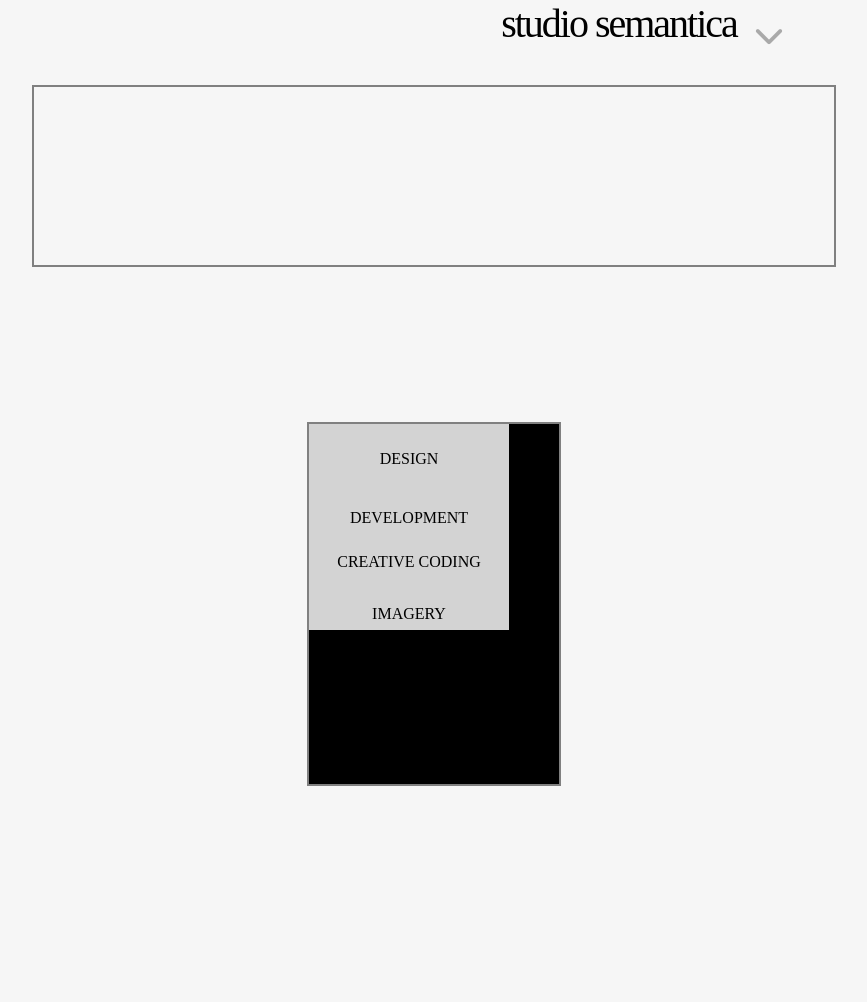
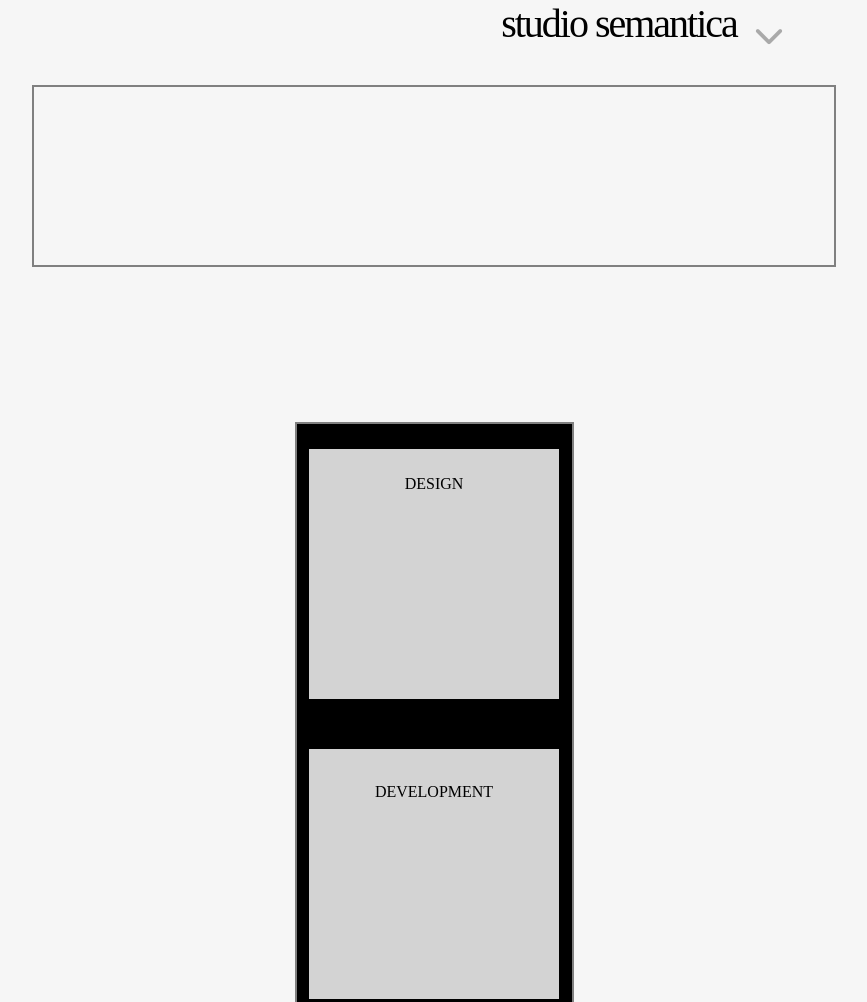
Before and after one commit to studiosemantica/magdalenaK.github.io, a plain HTML site: page index.html in a window 1280 px wide. Shown: the top 1002 px of the page, without its empty margins (206-1073 px from the left). Drawn offline with nearby package versions, Linux system fonts and the light colour scheme; no server answers; a web font is replaced by a local one.

Commit message:
Adjusting and center styling for Specialties feature, defining feature Squares for each specialty.

```diff
--- a/style.css
+++ b/style.css
@@ -197,8 +197,8 @@ a {
     flex-direction:column;
     text-align:center;
     margin:-25px auto auto auto;
-    width:250px;
-    height:360px;
+    width:275px;
+    height:1200px;
     background-color:black;
     overflow:hidden;
 }
@@ -208,8 +208,11 @@ a {
 
 .featureSquare {
     display:block;
-    width:200px;
+    height:250px;
+    width:250px;
     background-color:lightgray;
+    margin:25px auto;
+
 }
 
 #design {
```
